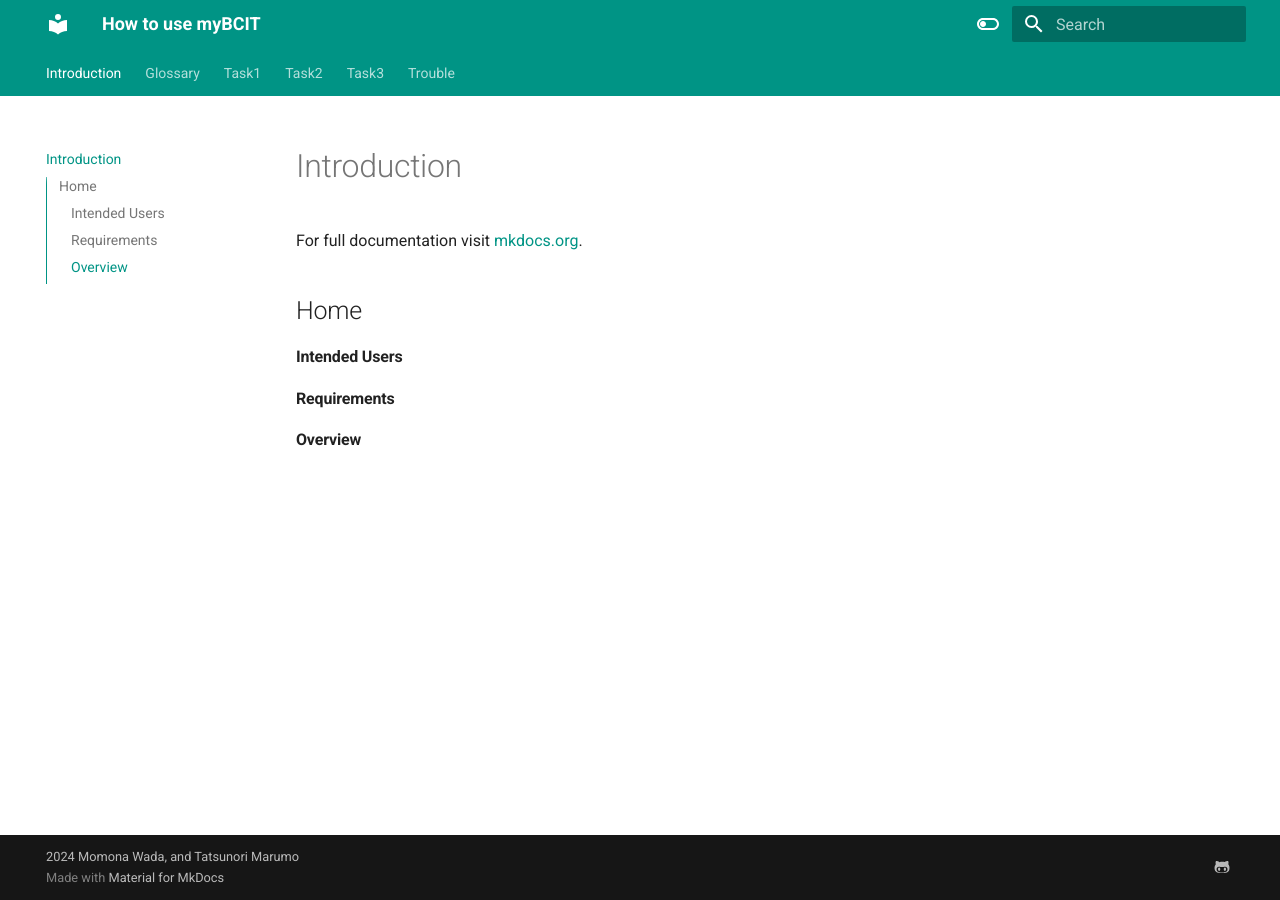
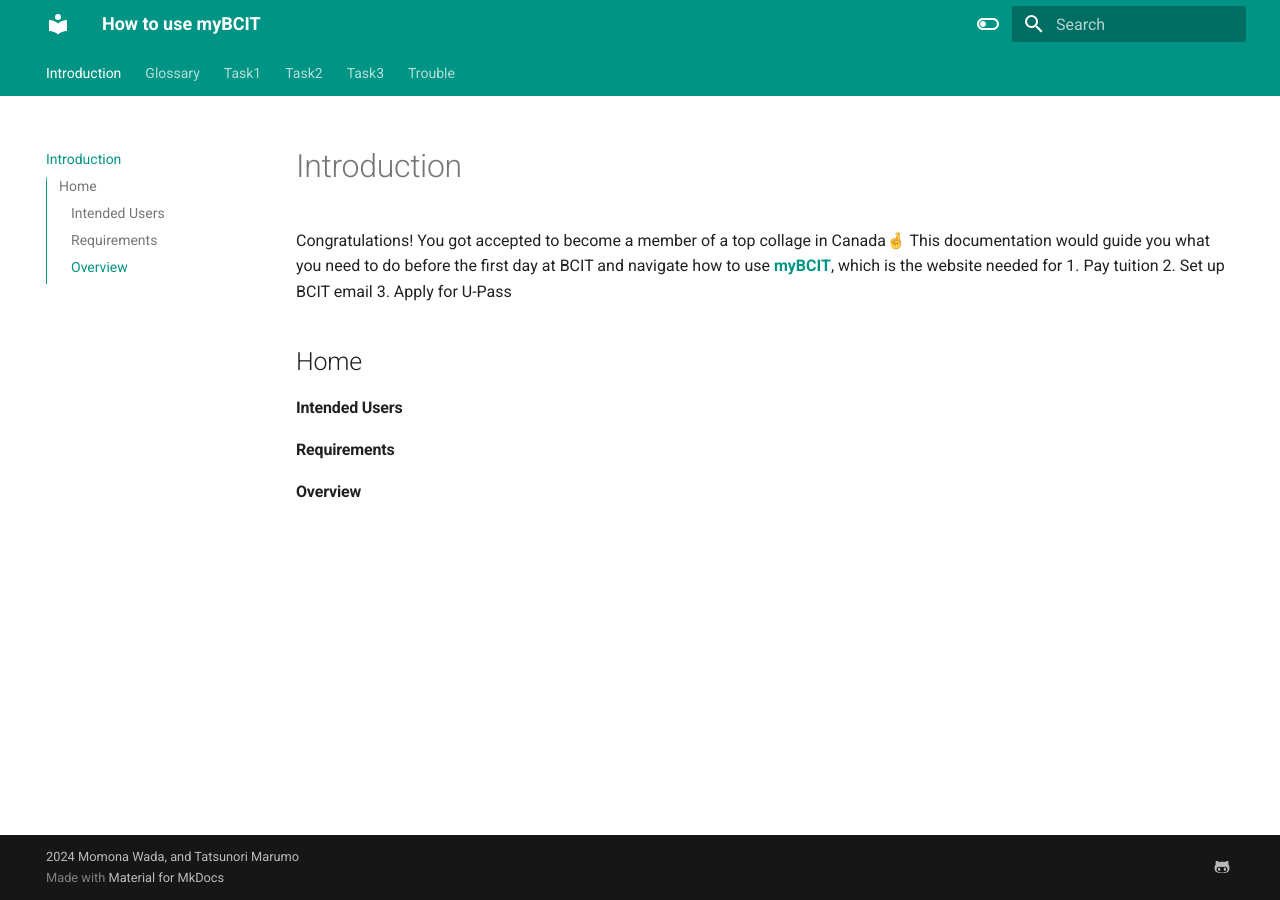
Before and after one commit to TatsunoriMarumo/myBCIT-Guide, an MkDocs documentation site: the page built from docs/index.md, in a window 1280 px wide. Built offline with MkDocs 1.6.1 and Material for MkDocs 9.7.7, drawn with Linux system fonts in a browser that asks for light colours.

Commit message:
Initialize intro

```diff
--- a/docs/index.md
+++ b/docs/index.md
@@ -1,8 +1,9 @@
 # Introduction
 
-For full documentation visit [mkdocs.org](https://www.mkdocs.org).
-
-
+Congratulations! You got accepted to become a member of a top collage in Canada🤞 This documentation would guide you what you need to do before the first day at BCIT and navigate how to use [**myBCIT**](https://my.bcit.ca/), which is the website needed for
+1. Pay tuition
+2. Set up BCIT email
+3. Apply for U-Pass
 
 ## Home
 
```
